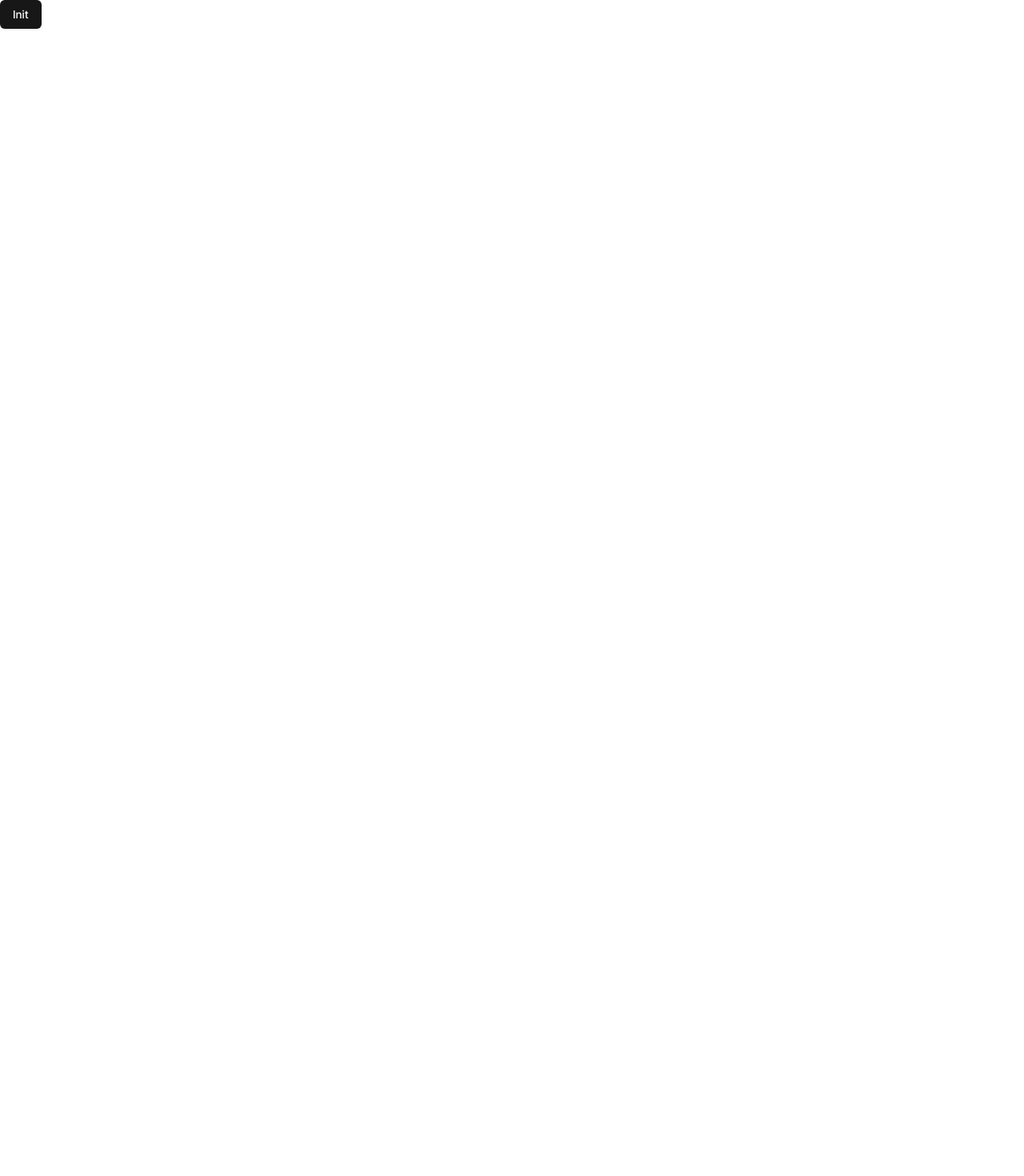
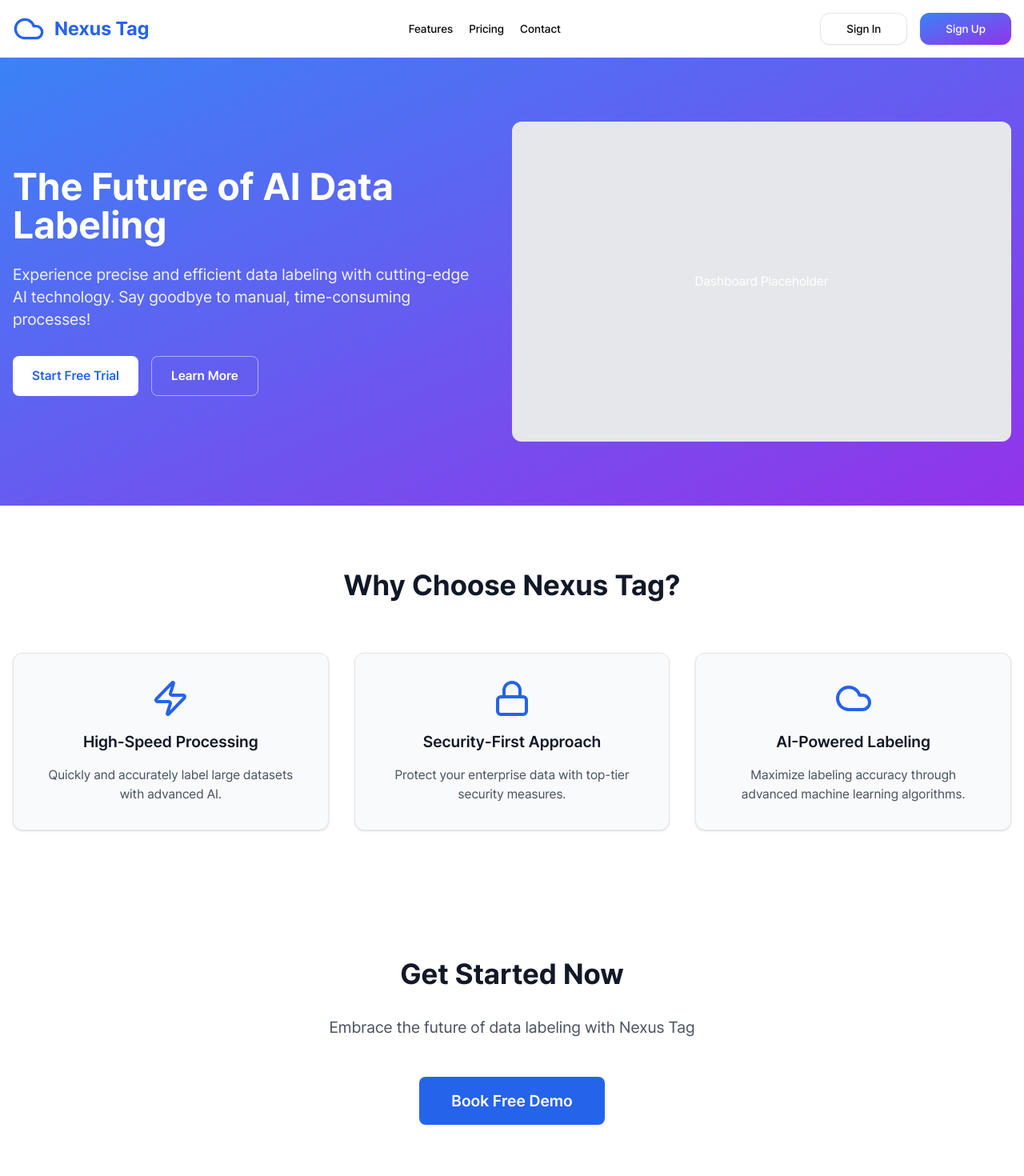
Before and after one commit to ohjooyeong/nexus-tag, a Next.js app: page / in a window 1280 px wide. Shown: the top 1470 px of the page at 80% size. Before the commit the page ends 800 px from the top, so only its background shows below. Built offline with nearby package versions, Linux system fonts and the light colour scheme.

Commit message:
[Design] 랜딩 페이지 UI 기본

```diff
--- /dev/null
+++ b/app/(main)/_components/contact-demo.tsx
@@ -0,0 +1,20 @@
+const ContactDemo = () => {
+  return (
+    <section className="bg-white py-20">
+      <div className="max-w-7xl mx-auto px-4 text-center">
+        <h3 className="text-4xl font-bold mb-8">Get Started Now</h3>
+        <p className="text-xl mb-12 text-gray-600">
+          Embrace the future of data labeling with Nexus Tag
+        </p>
+        <button
+          className="bg-blue-600 text-white px-10 py-4 rounded-lg text-xl font-semibold
+            hover:bg-blue-700 transition"
+        >
+          Book Free Demo
+        </button>
+      </div>
+    </section>
+  );
+};
+
+export default ContactDemo;
--- /dev/null
+++ b/app/(main)/_components/features.tsx
@@ -0,0 +1,46 @@
+import { Cloud, Lock, Zap } from 'lucide-react';
+
+const Features = () => {
+  return (
+    <section className="py-20 bg-white">
+      <div className="max-w-7xl mx-auto px-4">
+        <h3 className="text-4xl font-bold text-center mb-16">
+          Why Choose Nexus Tag?
+        </h3>
+        <div className="grid grid-cols-3 gap-8">
+          {[
+            {
+              icon: <Zap className="mx-auto text-blue-600 h-12 w-12" />,
+              title: 'High-Speed Processing',
+              description:
+                'Quickly and accurately label large datasets with advanced AI.',
+            },
+            {
+              icon: <Lock className="mx-auto text-blue-600 h-12 w-12" />,
+              title: 'Security-First Approach',
+              description:
+                'Protect your enterprise data with top-tier security measures.',
+            },
+            {
+              icon: <Cloud className="mx-auto text-blue-600 h-12 w-12" />,
+              title: 'AI-Powered Labeling',
+              description:
+                'Maximize labeling accuracy through advanced machine learning algorithms.',
+            },
+          ].map((feature, idx) => (
+            <div
+              key={idx}
+              className="bg-gray-50 p-8 rounded-xl text-center border shadow hover:shadow-lg transition"
+            >
+              {feature.icon}
+              <h4 className="text-xl font-semibold my-4">{feature.title}</h4>
+              <p className="text-gray-600">{feature.description}</p>
+            </div>
+          ))}
+        </div>
+      </div>
+    </section>
+  );
+};
+
+export default Features;
--- /dev/null
+++ b/app/(main)/_components/footer.tsx
@@ -0,0 +1,23 @@
+import React from 'react';
+
+const Footer = () => {
+  return (
+    <footer className="bg-gray-900 text-white py-12">
+      <div className="max-w-7xl mx-auto px-4 flex justify-between items-center">
+        <div>
+          <h5 className="text-xl font-bold text-blue-500">Nexus Tag</h5>
+          <p className="text-gray-400 mt-2">Innovating Data Labeling</p>
+        </div>
+        <div className="flex space-x-6">
+          {['Privacy Policy', 'Terms of Service', 'Contact'].map((link) => (
+            <a key={link} href="#" className="text-gray-400 hover:text-white">
+              {link}
+            </a>
+          ))}
+        </div>
+      </div>
+    </footer>
+  );
+};
+
+export default Footer;
--- /dev/null
+++ b/app/(main)/_components/heroes.tsx
@@ -0,0 +1,38 @@
+const Heroes = () => {
+  return (
+    <section className="bg-gradient-to-br from-blue-500 to-purple-600 text-white py-20">
+      <div className="max-w-7xl mx-auto px-4 flex items-center">
+        <div className="w-1/2 pr-12">
+          <h2 className="text-5xl font-bold mb-6">
+            The Future of AI Data Labeling
+          </h2>
+          <p className="text-xl mb-8 text-white/90">
+            Experience precise and efficient data labeling with cutting-edge AI
+            technology. Say goodbye to manual, time-consuming processes!
+          </p>
+          <div className="flex space-x-4">
+            <button
+              className="bg-white text-blue-600 px-6 py-3 rounded-lg font-semibold hover:bg-blue-50
+                transition"
+            >
+              Start Free Trial
+            </button>
+            <button
+              className="border border-white/50 text-white px-6 py-3 rounded-lg font-semibold
+                hover:bg-white/10 transition"
+            >
+              Learn More
+            </button>
+          </div>
+        </div>
+        <div className="w-1/2">
+          <div className="bg-gray-200 h-[400px] rounded-xl flex items-center justify-center">
+            Dashboard Placeholder
+          </div>
+        </div>
+      </div>
+    </section>
+  );
+};
+
+export default Heroes;
--- /dev/null
+++ b/app/(main)/_components/logo.tsx
@@ -0,0 +1,12 @@
+import { Cloud } from 'lucide-react';
+
+const Logo = () => {
+  return (
+    <div className="flex items-center">
+      <Cloud className="h-10 w-10 mr-3 text-blue-600" />
+      <h1 className="text-2xl font-bold text-blue-600">Nexus Tag</h1>
+    </div>
+  );
+};
+
+export default Logo;
--- /dev/null
+++ b/app/(main)/_components/navbar.tsx
@@ -0,0 +1,42 @@
+'use client';
+
+import { Button } from '@/components/ui/button';
+import Logo from './logo';
+
+const Navbar = () => {
+  return (
+    <header className="bg-white shadow-md">
+      <div className="max-w-7xl mx-auto px-4 py-4 flex justify-between items-center">
+        <Logo />
+        <nav>
+          <ul className="flex space-x-5">
+            {['Features', 'Pricing', 'Contact'].map((item) => (
+              <li key={item}>
+                <a
+                  href={`#${item.toLowerCase()}`}
+                  className="text-sm font-medium hover:text-blue-600 transition"
+                >
+                  {item}
+                </a>
+              </li>
+            ))}
+          </ul>
+        </nav>
+        <div className="flex space-x-4">
+          <Button variant={'outline'} size={'lg'} className="rounded-xl">
+            Sign In
+          </Button>
+          <Button
+            variant={'default'}
+            size={'lg'}
+            className="rounded-xl bg-gradient-to-br from-blue-500 to-purple-600 text-white"
+          >
+            Sign Up
+          </Button>
+        </div>
+      </div>
+    </header>
+  );
+};
+
+export default Navbar;
--- /dev/null
+++ b/app/(main)/layout.tsx
@@ -0,0 +1,12 @@
+import Navbar from './_components/navbar';
+
+const LandingLayout = ({ children }: { children: React.ReactNode }) => {
+  return (
+    <div className="h-full dark:bg-[#1f1f1f]">
+      <Navbar />
+      <main className="h-full">{children}</main>
+    </div>
+  );
+};
+
+export default LandingLayout;
--- a/app/(main)/page.tsx
+++ b/app/(main)/page.tsx
@@ -1,9 +1,19 @@
-import { Button } from '@/components/ui/button';
+import ContactDemo from './_components/contact-demo';
+import Features from './_components/features';
+import Footer from './_components/footer';
+import Heroes from './_components/heroes';
 
-export default function Home() {
+const LandingPage = () => {
   return (
-    <div className="">
-      <Button>Init</Button>
+    <div className="bg-gray-50 text-gray-900 min-h-screen">
+      <main>
+        <Heroes />
+        <Features />
+        <ContactDemo />
+      </main>
+      <Footer />
     </div>
   );
-}
+};
+
+export default LandingPage;
--- a/app/(workspace)/(workspace-main)/workspaces/_components/nav-actions.tsx
+++ b/app/(workspace)/(workspace-main)/workspaces/_components/nav-actions.tsx
@@ -1,13 +1,7 @@
 'use client';
 
 import * as React from 'react';
-import {
-  BellIcon,
-  MoreHorizontal,
-  PlusIcon,
-  PowerOffIcon,
-  User,
-} from 'lucide-react';
+import { BellIcon, PlusIcon, PowerOffIcon, User, UserIcon } from 'lucide-react';
 
 import { Button } from '@/components/ui/button';
 import {
@@ -50,7 +44,7 @@ export function NavActions() {
           <span>New Project</span>
         </Button>
       </div>
-      <Button variant="ghost" size="icon" className="h-8 w-8">
+      <Button variant="ghost" size="icon" className="h-8 w-8 rounded-full">
         <BellIcon />
       </Button>
       <Popover open={isOpen} onOpenChange={setIsOpen}>
@@ -58,9 +52,14 @@ export function NavActions() {
           <Button
             variant="ghost"
             size="icon"
-            className="h-7 w-7 data-[state=open]:bg-accent"
+            className="h-8 w-8 data-[state=open]:bg-accent rounded-full"
           >
-            <MoreHorizontal />
+            <span
+              className="relative flex shrink-0 overflow-hidden rounded-full h-8 w-8 items-center
+                justify-center"
+            >
+              <UserIcon className="h-6 w-6" />
+            </span>
           </Button>
         </PopoverTrigger>
         <PopoverContent
--- a/app/(workspace)/(workspace-main)/workspaces/_components/workspace-card.tsx
+++ b/app/(workspace)/(workspace-main)/workspaces/_components/workspace-card.tsx
@@ -25,7 +25,7 @@ const WorkspaceCard = () => {
         </div>
       </div>
       <Button
-        className="w-6 h-6 p-3 flex items-center justify-center top-3 right-3 absolute bg-slate-50
+        className="w-6 h-6 p-3 flex items-center justify-center top-3 right-3 absolute bg-white
           hover:bg-slate-100 border"
       >
         <PinIcon className="w-3 h-3 text-muted-foreground" />
--- /dev/null
+++ b/components/spinner.tsx
@@ -0,0 +1,24 @@
+import { Loader } from 'lucide-react';
+import { cva, type VariantProps } from 'class-variance-authority';
+
+import { cn } from '@/lib/utils';
+
+const spinnerVariants = cva('text-muted-foreground animate-spin', {
+  variants: {
+    size: {
+      default: 'h-4 w-4',
+      sm: 'h-2 w-2',
+      lg: 'h-6 w-6',
+      icon: 'h-10 w-10',
+    },
+  },
+  defaultVariants: {
+    size: 'default',
+  },
+});
+
+type SpinnerProps = VariantProps<typeof spinnerVariants>;
+
+export const Spinner = ({ size }: SpinnerProps) => {
+  return <Loader className={cn(spinnerVariants({ size }))}></Loader>;
+};
```
Also changed, not shown: hooks/use-scroll-top.tsx (added, +20 -0 lines), public/logo.png (added).
